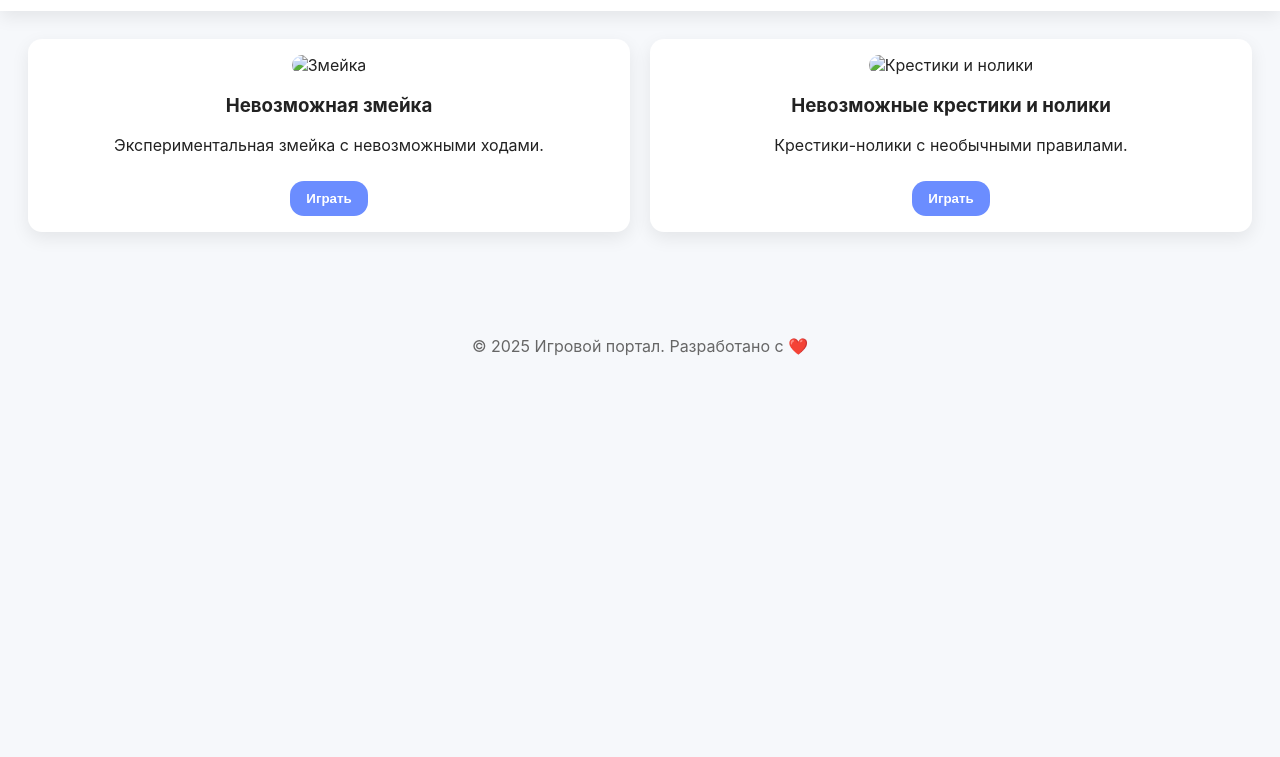
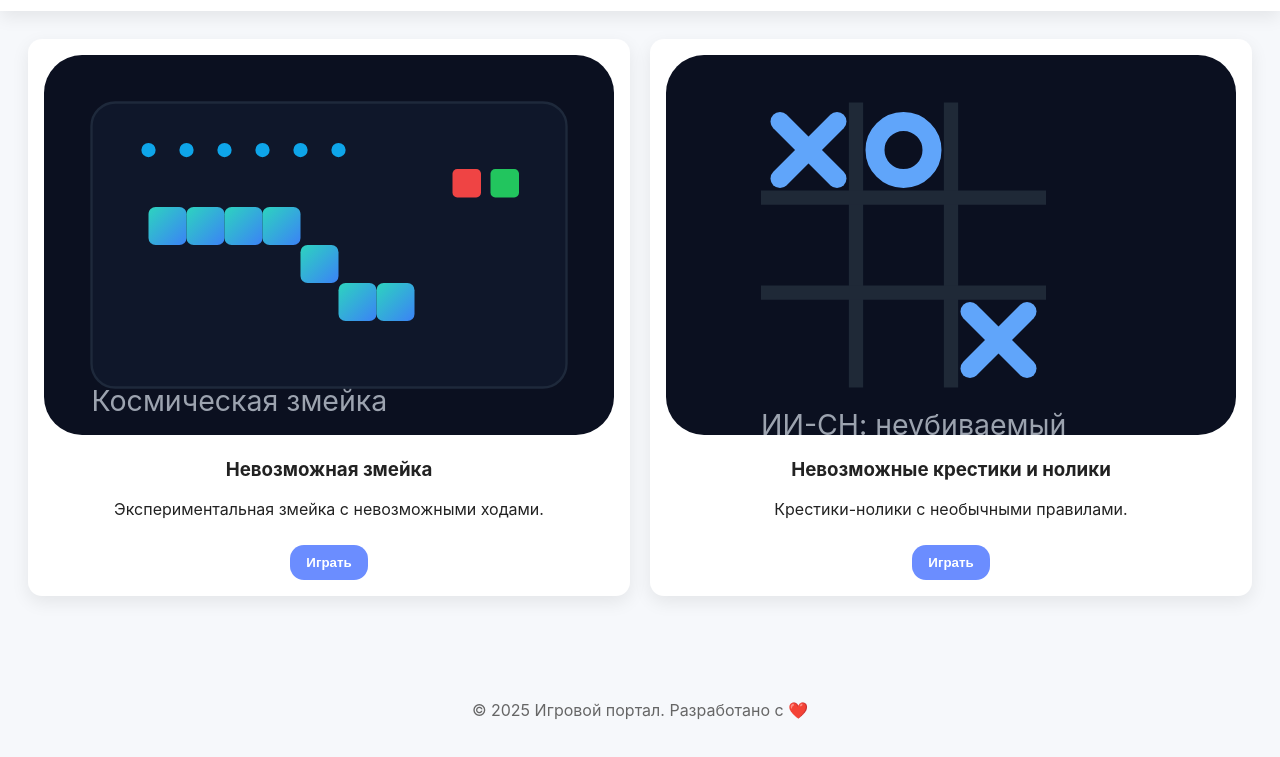
Before and after one commit to Axamasama/ImposGamaes, a plain HTML site: page index.html in a window 1280 px wide. Shown: the part 43-800 px from the top of the page. Drawn offline with Linux system fonts and the light colour scheme.

Commit message:
feat(ui): add assets and update index to use SVG thumbnails for games

```diff
--- a/index.html
+++ b/index.html
@@ -21,7 +21,7 @@
       <div class="cards">
         <!-- Змейка -->
         <div class="card">
-          <img src="assets/snake.png" alt="Змейка">
+          <img src="assets/snake.svg" alt="Змейка">
           <h3>Невозможная змейка</h3>
           <p>Экспериментальная змейка с невозможными ходами.</p>
           <button class="btn open-game" data-game="games/snake.html">Играть</button>
@@ -29,7 +29,7 @@
 
         <!-- Крестики-нолики -->
         <div class="card">
-          <img src="assets/tictactoe.png" alt="Крестики и нолики">
+          <img src="assets/tictactoe.svg" alt="Крестики и нолики">
           <h3>Невозможные крестики и нолики</h3>
           <p>Крестики-нолики с необычными правилами.</p>
           <button class="btn open-game" data-game="games/tictactoe.html">Играть</button>
```
Also changed, not shown: assets/snake.svg (added), assets/tictactoe.svg (added).
